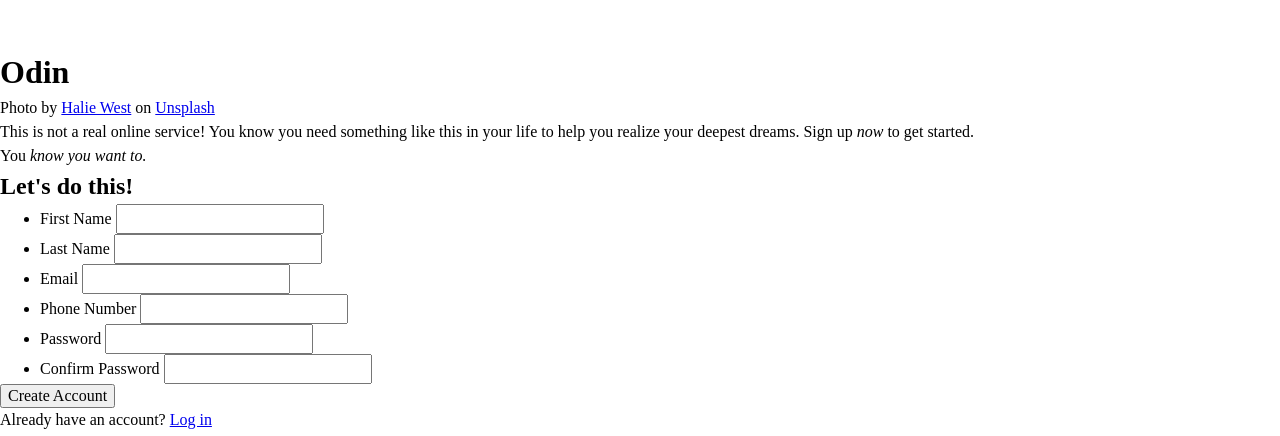
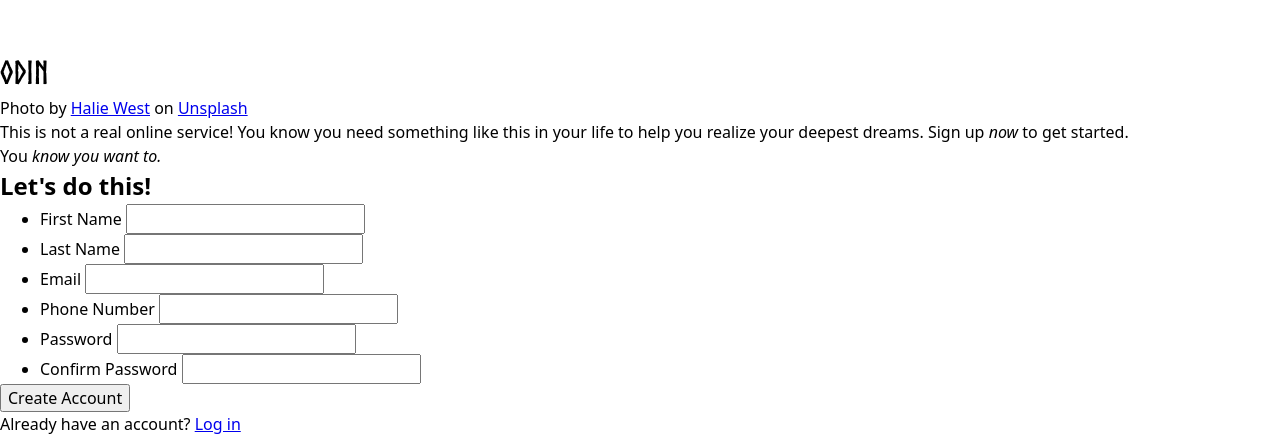
Before and after one commit to SabineEmden/odin-sign-up-form, a plain HTML site: page index.html in a window 1280 px wide. Shown: the part 460-896 px from the top of the page. Drawn offline with Linux system fonts and the light colour scheme.

Commit message:
Set up fonts

```diff
--- a/style.css
+++ b/style.css
@@ -43,3 +43,20 @@ h5,
 h6 {
   overflow-wrap: break-word;
 }
+
+/* General styles and layout */
+@font-face {
+  font-family: "Norse";
+  font-weight: 700;
+  font-style: normal;
+  font-display: swap;
+  src: url(./assets/fonts/Norse-Bold.woff2) format("woff2");
+}
+
+body {
+  font-family: system-ui, sans-serif;
+}
+
+h1 {
+  font-family: "Norse";
+}
```
Also changed, not shown: 1 other file.
